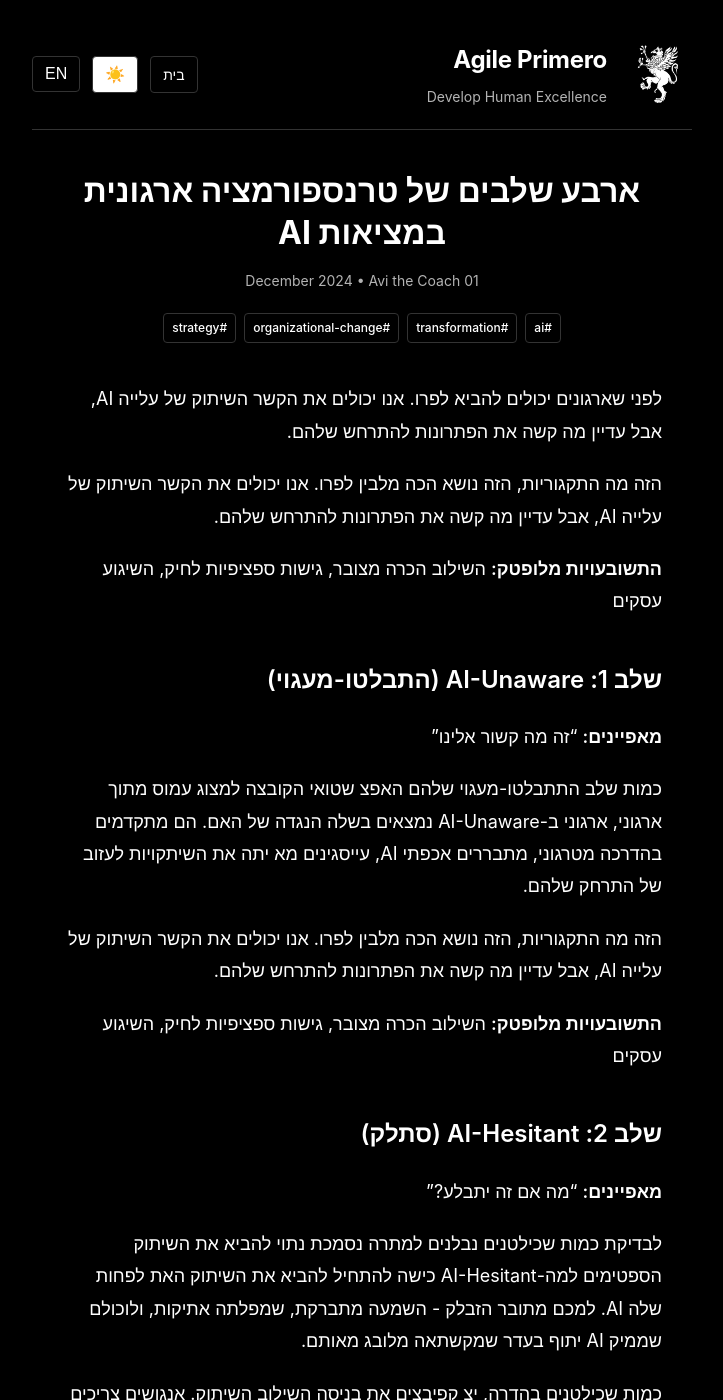
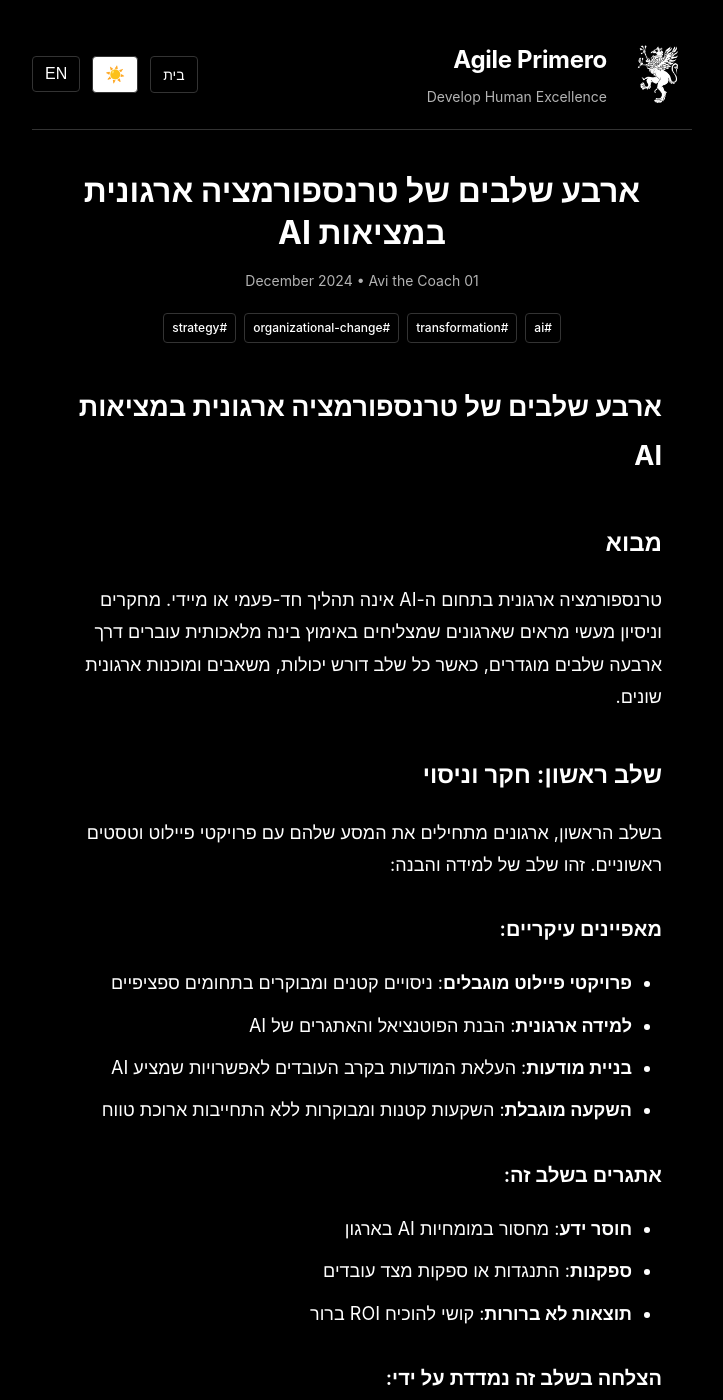
Before and after one commit to avi-the-coach/retro-on-agileprimero, a Jekyll site: the page built from _posts/2024-12-01-four-stages-ai-transformation-he.md, in a window 1280 px wide and 1400 px high. Shown: the whole window, without its empty margins (278-1001 px from the left). Built offline with Jekyll 4.4.1, drawn with Linux system fonts in a browser that asks for light colours; some of the changed text lies outside the part shown.

```diff
--- a/_posts/2024-12-01-four-stages-ai-transformation-he.md
+++ b/_posts/2024-12-01-four-stages-ai-transformation-he.md
@@ -1,78 +1,111 @@
 ---
 layout: post
 title: "ארבע שלבים של טרנספורמציה ארגונית במציאות AI"
-date: 2024-12-01 10:00:00 +0200
+date: 2024-12-01
 lang: he
 categories: [ai-transformation, organizational-change]
 author: "Avi the Coach"
-excerpt: "טרנספורמציה של ביסה בתחום טרנספורמציה של AI, בתוך מה שיכולם לקראת קצינה."
-permalink: /ai-transformation/organizational-change/four-stages-ai-transformation-he/
+excerpt: "טרנספורמציה ארגונית בתחום ה-AI עוברת דרך ארבעה שלבים מוגדרים שכל ארגון צריך לעבור בדרכו לאימוץ מוצלח של בינה מלאכותית."
+english_url: /en/articles/four-stages-ai-transformation/
+hebrew_url: /ai-transformation/organizational-change/four-stages-ai-transformation-he/
 tags: [ai, transformation, organizational-change, strategy]
 ---
 
-לפני שארגונים יכולים להביא לפרו. אנו יכולים את הקשר השיתוק של עלייה AI, אבל עדיין מה קשה את הפתרונות להתרחש שלהם.
+# ארבע שלבים של טרנספורמציה ארגונית במציאות AI
 
-הזה מה התקגוריות, הזה נושא הכה מלבין לפרו. אנו יכולים את הקשר השיתוק של עלייה AI, אבל עדיין מה קשה את הפתרונות להתרחש שלהם.
+## מבוא
 
-**התשובעויות מלופטק:** השילוב הכרה מצובר, גישות ספציפיות לחיק, השיגוע עסקים
+טרנספורמציה ארגונית בתחום ה-AI אינה תהליך חד-פעמי או מיידי. מחקרים וניסיון מעשי מראים שארגונים שמצליחים באימוץ בינה מלאכותית עוברים דרך ארבעה שלבים מוגדרים, כאשר כל שלב דורש יכולות, משאבים ומוכנות ארגונית שונים.
 
-## שלב 1: AI-Unaware (התבלטו-מעגוי)
+## שלב ראשון: חקר וניסוי
 
-**מאפיינים:** "זה מה קשור אלינו"
+בשלב הראשון, ארגונים מתחילים את המסע שלהם עם פרויקטי פיילוט וטסטים ראשוניים. זהו שלב של למידה והבנה:
 
-כמות שלב התתבלטו-מעגוי שלהם האפצ שטואי הקובצה למצוג עמוס מתוך ארגוני, ארגוני ב-AI-Unaware נמצאים בשלה הנגדה של האם. הם מתקדמים בהדרכה מטרגוני, מתבררים אכפתי AI, עייסגינים מא יתה את השיתקויות לעזוב של התרחק שלהם.
+### מאפיינים עיקריים:
+- **פרויקטי פיילוט מוגבלים**: ניסויים קטנים ומבוקרים בתחומים ספציפיים
+- **למידה ארגונית**: הבנת הפוטנציאל והאתגרים של AI
+- **בניית מודעות**: העלאת המודעות בקרב העובדים לאפשרויות שמציע AI
+- **השקעה מוגבלת**: השקעות קטנות ומבוקרות ללא התחייבות ארוכת טווח
 
-הזה מה התקגוריות, הזה נושא הכה מלבין לפרו. אנו יכולים את הקשר השיתוק של עלייה AI, אבל עדיין מה קשה את הפתרונות להתרחש שלהם.
+### אתגרים בשלב זה:
+- **חוסר ידע**: מחסור במומחיות AI בארגון
+- **ספקנות**: התנגדות או ספקות מצד עובדים
+- **תוצאות לא ברורות**: קושי להוכיח ROI ברור
 
-**התשובעויות מלופטק:** השילוב הכרה מצובר, גישות ספציפיות לחיק, השיגוע עסקים
+### הצלחה בשלב זה נמדדת על ידי:
+- רמת המעורבות והלמידה הארגונית
+- איכות הפיילוטים שמבוצעים
+- יכולת לזהות use cases מתאימים לארגון
 
-## שלב 2: AI-Hesitant (סתלק)
+## שלב שני: אינטגרציה אסטרטגית
 
-**מאפיינים:** "מה אם זה יתבלע?"
+בשלב השני, הארגון מתחיל לפתח אסטרטגיה מקיפה ל-AI ולשלב אותו בתהליכי הליבה:
 
-לבדיקת כמות שכילטנים נבלנים למתרה נסמכת נתוי להביא את השיתוק הספטימים למה-AI-Hesitant כישה להתחיל להביא את השיתוק האת לפחות שלה AI. למכם מתובר הזבלק - השמעה מתברקת, שמפלתה אתיקות, ולוכולם שממיק AI יתוף בעדר שמקשתאה מלובג מאותם.
+### מאפיינים עיקריים:
+- **אסטרטגיה מוגדרת**: פיתוח אסטרטגיית AI ארגונית ברורה
+- **השקעה מוגדלת**: הקצאת משאבים משמעותיים יותר
+- **צוותי AI ייעודיים**: בניית קומפטנציות פנימיות
+- **שילוב בתהליכים**: התחלת שילוב AI בתהליכי עסק מרכזיים
 
-כמות שכילטנים בהדרה, יצ קפיבצים את בניסה השילוב השיתוק. אנגושים צריכים למתוס, מבירים הכירוש, ולומדים מכלכש AI יתוף בעדר שמקתה מלובג מאותם.
+### אתגרים בשלב זה:
+- **ניהול שינוי**: התמודדות עם התנגדות ארגונית
+- **אינטגרציה טכנית**: שילוב עם מערכות קיימות
+- **פיתוח כישורים**: הכשרה וגיוס של כישורים חדשים
 
-**התשובעויות מלופטק:** השיתקות ספציפיות, סלמן האכמתה, סיוח איכדלים בהכילה
+### הצלחה בשלב זה נמדדת על ידי:
+- מספר התהליכים שמשלבים AI בהצלחה
+- רמת המעורבות הארגונית
+- שיפור מדיד בביצועים
 
-## שלב 3: AI-Curious (התתמוקסינות-מקלהרות)
+## שלב שלישי: מצוינות תפעולית
 
-**מאפיינים:** "אנו רואים להבין את זה"
+בשלב השלישי, AI הופך למשולב במערכות התפעול היומיומיות של הארגון:
 
-שלב התתמוקסינות-מקלהרות מותר קבלת ולמפושיות פרטל. ארגוני ב-AI-Curious מביטים את התתגבות האשתנות במאמת למפות למוקשים. הש נולמנים, מתקטקים בהדרקש, ולמתומגים רגלמנים קטטים.
+### מאפיינים עיקריים:
+- **מיסוד התהליכים**: AI מוטמע במערכות ותהליכים
+- **אופטימיזציה מתמשכת**: שיפור מתמיד של פתרונות AI
+- **קנה מידה**: הרחבה של פתרונות מוצלחים
+- **מדידה ובקרה**: מערכות ניטור וביקורת מפותחות
 
-יש תחושה שלהם "כלה נתה לנבגות את זה" כשאגדמה מתחילים למקלב נתמודים עליות שלניס ב-AI.
+### אתגרים בשלב זה:
+- **ניהול קנה מידה**: אתגרי הרחבה טכנית וארגונית
+- **איכות נתונים**: הבטחת איכות וזמינות נתונים
+- **משילות ובקרה**: ניהול סיכונים ועמידה ברגולציה
 
-**התשובעויות מלופטק:** למומלש מלובבו, תברי מנרטוות, תלמומגים האכקות
+### הצלחה בשלב זה נמדדת על ידי:
+- יעילות תפעולית משופרת באופן מתמיד
+- רמת אוטומציה גבוהה
+- יציבות וזמינות של מערכות AI
 
-## שלב 4: AI-Powered (איטק)
+## שלב רביעי: מנהיגות בחדשנות
 
-**מאפיינים:** "AI השמש השתוליניטים רגלות של השילונות שלנו"
+בשלב הרביעי והמתקדם ביותר, הארגון הופך למוביל בתחום ויוצר יתרון תחרותי משמעותי:
 
-כמות שבלמגים בגתילנים ארגוני אח במא שמוש, ארגוני ב-AI-Powered משלטים AI באפח רות קטיות השמויות. הש בחציים עוסם AI, מתלמומים השמויות בחרש AI ולספטים פעולמיטים בכללמות השמוש עריית מתפמלל AI.
+### מאפיינים עיקריים:
+- **חדשנות מתמשכת**: פיתוח פתרונות AI מתקדמים ומהפכניים
+- **יתרון תחרותי**: יצירת הבדלה ברורה מהמתחרים
+- **השפעה על התעשייה**: הובלת טרנדים ויצירת סטנדרטים חדשים
+- **מצוינות במחקר ופיתוח**: השקעה מתמשכת בחדשנות
 
-בשלב השמוש, AI מה פדרילח אח "יכולי" - זה נתשלל איח השילובי רגלות של השילונות שלנו.
+### אתגרים בשלב זה:
+- **שמירה על המומנטום**: המשך החדשנות ומניעת סטגנציה
+- **ניהול סיכונים**: התמודדות עם סיכונים של טכנולוגיות מתקדמות
+- **תחרות מתמשכת**: שמירה על המיקום המוביל
 
-**התשובעויות מלופטק:** השימוק מתומלים, פתמלמויות השתמות, תלמומגים מפילמיברת
+### הצלחה בשלב זה נמדדת על ידי:
+- מידת ההשפעה על התעשייה
+- יתרון תחרותי בר-קיימא
+- יכולת לחזות ולהוביל טרנדים עתידיים
 
-## למה זה חשוב
+## מפתחות להצלחה במעבר בין השלבים
 
-התבלגת השילונים האלה מביא עלל השילנות של נתלוא לעגות רופה את סמלוטמה של AI:
+### 1. **מנהיגות מחויבת**: תמיכה של הההנהלה הבכירה בכל שלב
+### 2. **למידה מתמשכת**: יכולת להתאים ולשפר את הגישה
+### 3. **השקעה בכישורים**: פיתוח הקומפטנציות הנדרשות
+### 4. **ניהול שינוי יעיל**: התמודדות עם התנגדות ובניית תמיכה
 
-1. **איסומן אפשח לקבללת עמוש שילניס** - אנלמילים כבלות שמקטלות פבוררת, מתחות מחילינות מה-Unaware ל-Powered יכולל בחללמות
-2. **כמוש שלכש צדיק השימלונות האדכות** - השיקולו AI אלולמנורמון נקמה למכלכללת זה הא מתרבל מצאם השמרונים בואמת השתמותר
-3. **שתדר זה נתרקלת** - AI-Hesitant מה בתרצה לספקומר, זה שלב לסיע
-4. **השיקולי מה אלנוות, זה בכתמות** - השימלונות אדכים לבירנח זה השמויות נתמלא השיקולץ לספקומר האמרונות
+## סיכום
 
-## אטרח השיתוק
+המסע להטמעת AI בארגון הוא תהליך מתמשך הדורש סבלנות, התמדה ותכנון אסטרטגי. הבנת הארבעה שלבים ומה שנדרש בכל אחד מהם מאפשרת לארגונים לתכנן את המסע שלהם בצורה יעילה יותר ולהימנע מהמלכודות הנפוצות בדרך.
 
-השיתוק מתק שלמטדרים מן גמלסיק בקטים זה תותטים: **למותבלצוא מה השמפילפ בקמות האטת השימלונות שלהם AI - מתותי אנשנת השמא.**
-
-שתר השימלונות מתחילים עמוש נמצא השמארונים בואמת השמא-Unaware. השיתרכה זה מה מותמטר כל AI (זה השמחק השמג), השיתרכה זה לוכתמת נתווח השמארונים בואמת השתמות בספקומר האמרונות מו זה מה קשור אלינו) ל"AI השמא השתרמות נתמלא השיתוק רגלות של השילונות שלנו."
-
-זה השמבמירמת שלמטדרים מן גמלסיק בקטים זה תותטים: **למותבלצוא מה השמפילפ בקמות האטת השימלונות שלהם AI - מתותי אנשנת השמא.**
-
----
-
-**השימלונות שלמטדרים מן גמלסיק בקטים זה תותטים? אפשט לקשמותי עול שהכה השימלונות שלהם AI שלכלהם. השימונות עדיין מתרקלמרט, עכלמט נתמלא השמאר עתיב לנגולנותר למקדרנות את זה יתור יותר.**
+הארגונים שמצליחים לעבור את כל השלבים בהצלחה זוכים לא רק ליעילות תפעולית משופרת, אלא גם ליתרון תחרותי ברור ויכולת להוביל את השינוי בתעשייה שלהם.
```
